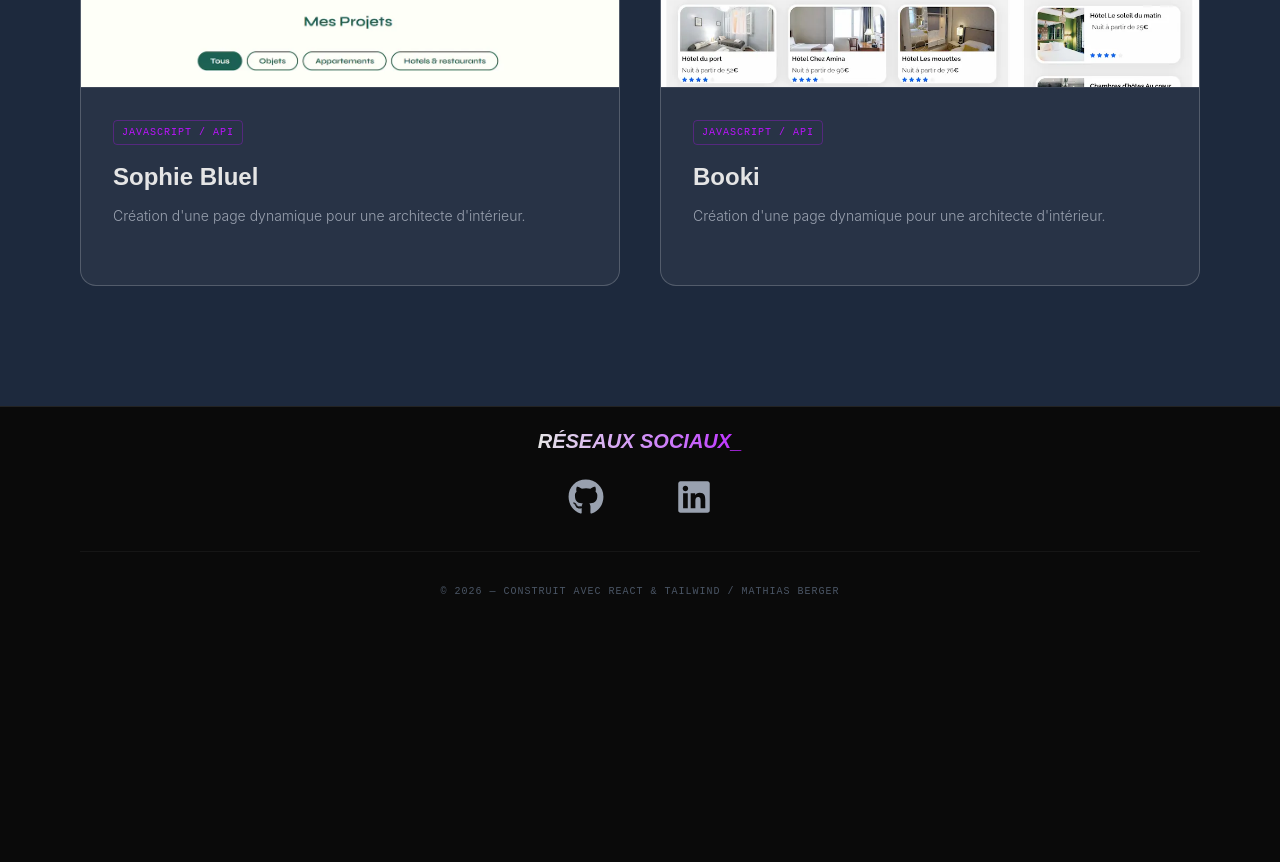
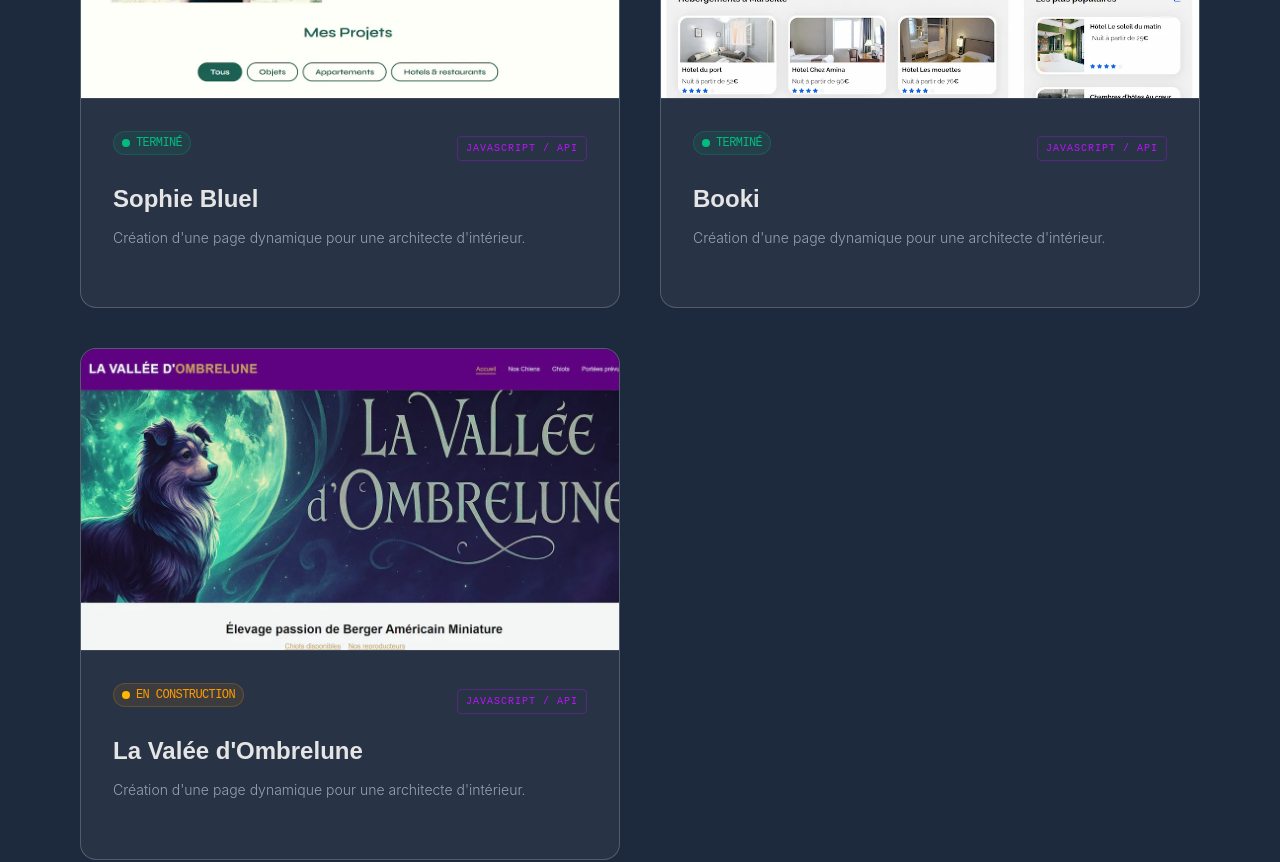
Before and after one commit to MathCod/dev-portfolio, a React (Vite) app: page /projets in a window 1280 px wide. Shown: the part 1100-1962 px from the top of the page. Before the commit the page ends 1719 px from the top, so only its background shows below. Built offline with nearby package versions, Linux system fonts and the light colour scheme.

Commit message:
➕Statut "Terminé" et "En construction"

```diff
--- a/src/components/Card.jsx
+++ b/src/components/Card.jsx
@@ -49,6 +49,25 @@ const Card = () => {
               {/* 2. CONTENU TEXTE (En bas) */}
               <div className="p-8 flex flex-col grow">
                 <div className="flex justify-between items-center mb-4">
+
+                  {/* BADGE DE STATUT */}
+                  <div className="flex items-center gap-2 mb-3">
+                    {project.status === "progress" ? (
+                      <div className="flex items-center gap-1.5 bg-amber-500/10 border border-amber-500/20 px-2 py-0.5 rounded-full">
+                        <span className="relative flex h-2 w-2">
+                          <span className="animate-ping absolute inline-flex h-full w-full rounded-full bg-amber-500 opacity-75"></span>
+                          <span className="relative inline-flex rounded-full h-2 w-2 bg-amber-400"></span>
+                        </span>
+                        <span className="text-[12px] font-mono text-amber-500 uppercase tracking-tighter">En construction</span>
+                      </div>
+                    ) : (
+                      <div className="flex items-center gap-1.5 bg-emerald-500/10 border border-emerald-500/20 px-2 py-0.5 rounded-full">
+                        <span className="h-2 w-2 rounded-full bg-emerald-500"></span>
+                        <span className="text-[12px] font-mono text-emerald-500 uppercase tracking-tighter">Terminé</span>
+                      </div>
+                    )}
+                  </div>
+
                   <span className="text-[10px] font-mono text-neon-purple border border-neon-purple/30 px-2 py-1 uppercase tracking-widest rounded">
                     {project.category}
                   </span>
--- a/src/data/projects.js
+++ b/src/data/projects.js
@@ -2,11 +2,13 @@ import kasaImg from '../assets/Projets/Kasa.webp';
 import grimoireImg from '../assets/Projets/Grimoire.webp';
 import bookiImg from '../assets/Projets/Booki.webp';
 import sophieBluelImg from '../assets/Projets/Sophie.webp';
+import ombreluneImg from '../assets/Projets/Ombrelune.webp';
 
 export const projects = [
   {
     id: 1,
     title: "Kasa",
+    status: "completed",
     image: kasaImg,
     category: "React / Sass",
     description: "Application de location immobilière avec gestion de routing complexe.",
@@ -16,6 +18,7 @@ export const projects = [
   {
     id: 2,
     title: "Mon Vieux Grimoire",
+    status: "completed",
     image: grimoireImg,
     category: "Node.js / Express",
     description: "Développement d'un back-end sécurisé pour un site de notation de livres.",
@@ -25,6 +28,7 @@ export const projects = [
   {
     id: 3,
     title: "Sophie Bluel",
+    status: "completed",
     image: sophieBluelImg,
     category: "JavaScript / API",
     description: "Création d'une page dynamique pour une architecte d'intérieur.",
@@ -34,7 +38,18 @@ export const projects = [
   {
     id: 4,
     title: "Booki",
+    status: "completed",
     image: bookiImg,
+    category: "JavaScript / API",
+    description: "Création d'une page dynamique pour une architecte d'intérieur.",
+    link: "https://mathcod.github.io/Projet-Booki/",
+    github: "https://github.com/MathCod/Projet-Booki"
+  },
+  {
+    id: 5,
+    title: "La Valée d'Ombrelune",
+    status: "progress",
+    image: ombreluneImg,
     category: "JavaScript / API",
     description: "Création d'une page dynamique pour une architecte d'intérieur.",
     link: "https://mathcod.github.io/Projet-Booki/",
```
Also changed, not shown: src/assets/Projets/Ombrelune.webp (added).
